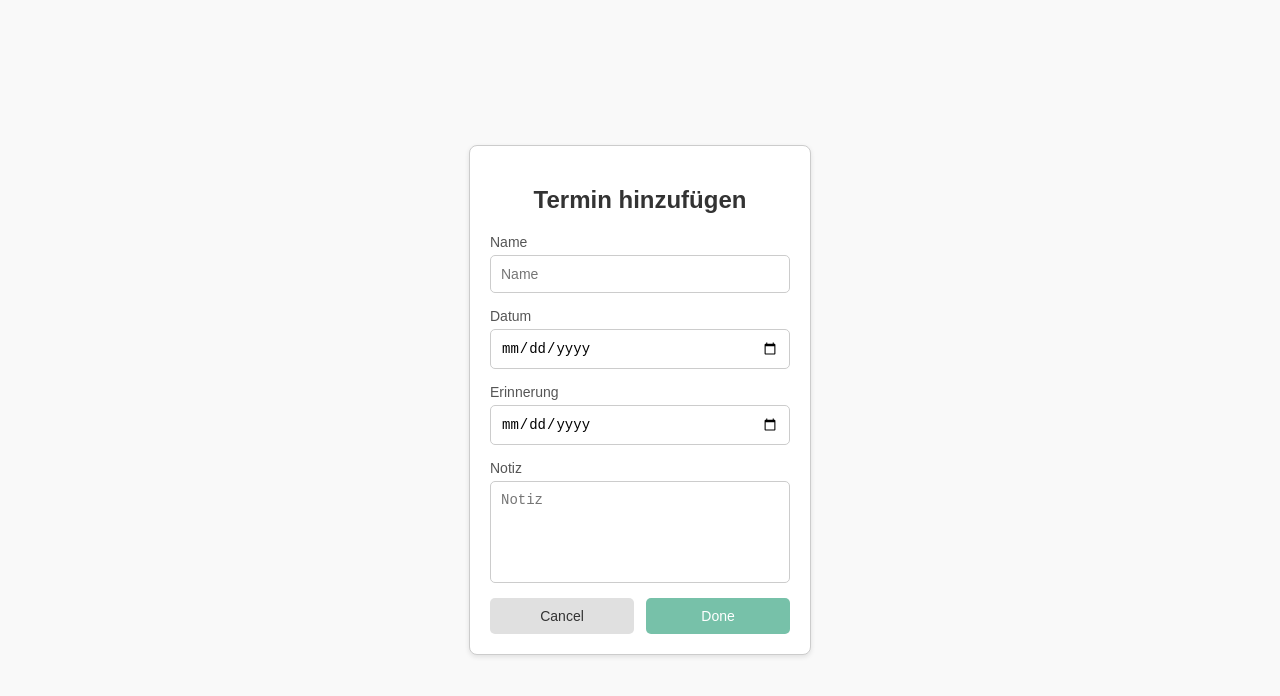
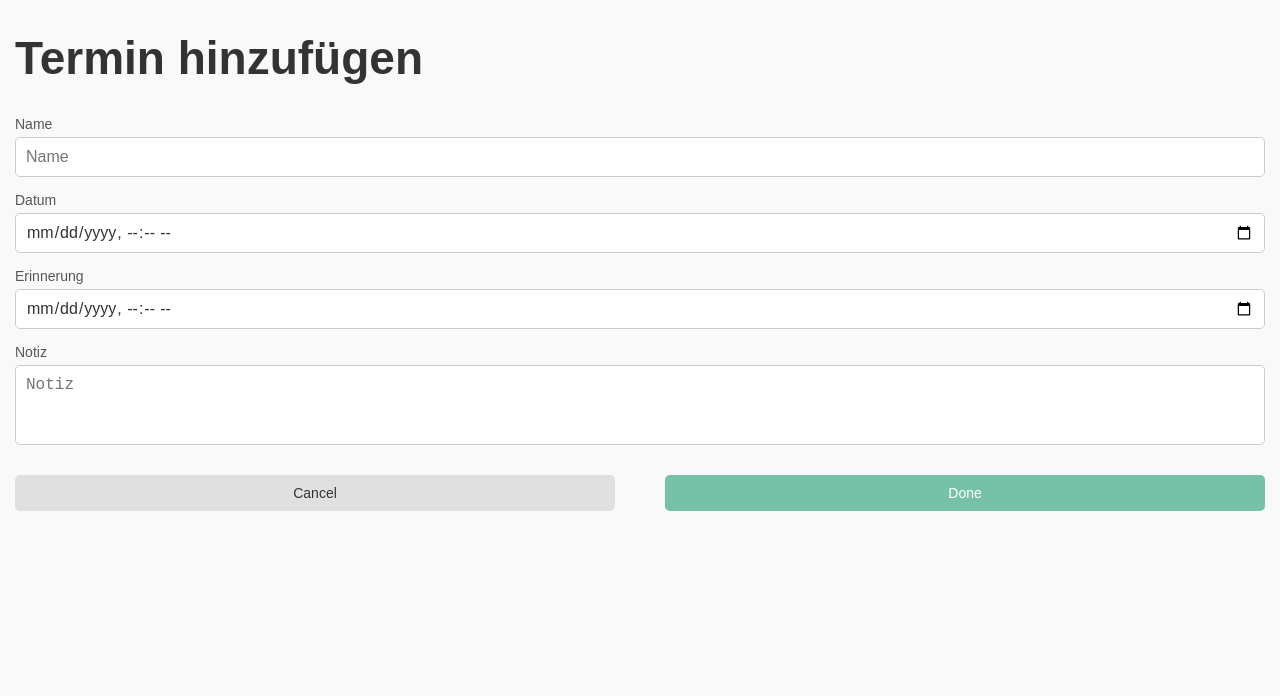
Before and after one commit to jakemoes/Pet-Tracker, a plain HTML site: page PWA/addAppointment.html in a window 1280 px wide. Drawn offline with Linux system fonts and the light colour scheme.

Commit message:
design changes for addAppointment

```diff
--- a/PWA/addAppointment.css
+++ b/PWA/addAppointment.css
@@ -1,31 +1,43 @@
 body {
     font-family: Arial, sans-serif;
+    margin: 0;
+    padding: 0;
     background-color: #f9f9f9;
-    margin: 0;
-    display: flex;
-    justify-content: center;
-    align-items: center;
-    height: 100vh;
+    width: 100%;
+    overflow: hidden;
 }
 
-.form-container {
-    background-color: #ffffff;
-    border: 1px solid #ccc;
-    border-radius: 8px;
-    padding: 20px;
-    width: 300px;
-    box-shadow: 0 2px 5px rgba(0, 0, 0, 0.1);
+.container {
+    max-width: 100%;
+    max-height: 100%;
+    margin-top: 15px;
+    margin-right: 15px;
+    margin-left: 15px;
 }
 
-h2 {
-    text-align: center;
+header {
+    display: flex;
+    justify-content: space-between;
+    align-items: center;
+}
+
+h1 {
+
+    position: relative;
+    font-size: 46px;
+    text-align: left;
+    margin-left: 15px;
     color: #333;
-    margin-bottom: 20px;
+
 }
 
 form {
     display: flex;
     flex-direction: column;
+    width: 100%; /* Form nimmt die volle Breite der Webseite ein */
+    padding: 0 15px; /* 15px Abstand an beiden Seiten */
+    box-sizing: border-box; /* Padding wird in der Breitenberechnung berücksichtigt */
+    max-width: 100%; /* Verhindert, dass das Formular breiter als der Bildschirm wird */
 }
 
 label {
@@ -35,11 +47,13 @@ label {
 }
 
 input, textarea {
-    margin-bottom: 15px;
+    margin-bottom: 15px; /* Abstand zwischen den Eingabefeldern */
     padding: 10px;
     border: 1px solid #ccc;
     border-radius: 5px;
-    font-size: 14px;
+    font-size: 16px;
+    width: 100%; /* Eingabefelder und Textarea nehmen die volle Breite des Formulars ein */
+    box-sizing: border-box; /* Padding und Border werden in der Breitenberechnung berücksichtigt */
 }
 
 textarea {
@@ -47,9 +61,34 @@ textarea {
     height: 80px;
 }
 
+input[type="datetime-local"] {
+    font-family: Arial, sans-serif; /* Einheitliche Schriftart */
+    font-size: 16px; /* Schriftgröße */
+    color: #333; /* Textfarbe */
+    background-color: #FFF; /* Hintergrundfarbe */
+    border: 1px solid #ccc; /* Rahmen */
+    border-radius: 5px; /* Abgerundete Ecken */
+    padding: 10px; /* Innenabstand */
+    box-sizing: border-box; /* Verhindert Überschreiten der Breite */
+    width: 100%; /* Volle Breite */
+    max-width: 100%; /* Maximalbreite verhindern */
+    height: 40px;
+    appearance: none; /* Entfernt die native Darstellung */
+    text-align: left;
+}
+
+/* Anpassung für iOS Safari */
+input[type="date"]::-webkit-calendar-picker-indicator {
+    background: transparent; /* Hintergrund des Kalendersymbols */
+    color: #333; /* Farbe des Symbols (falls sichtbar) */
+    cursor: pointer; /* Cursor-Stil */
+}
+
 .button-container {
     display: flex;
     justify-content: space-between;
+    width: 100%; /* Container für Buttons nimmt die volle Breite des Formulars ein */
+    margin-top: 15px;
 }
 
 .cancel-btn, .done-btn {
@@ -58,7 +97,7 @@ textarea {
     padding: 10px 15px;
     font-size: 14px;
     cursor: pointer;
-    width: 48%;
+    width: 48%; /* Buttons nehmen jeweils 48% der Breite des Containers ein */
 }
 
 .cancel-btn {
--- a/PWA/addAppointment.html
+++ b/PWA/addAppointment.html
@@ -8,16 +8,16 @@
 </head>
 <body>
     <div class="form-container">
-        <h2>Termin hinzufügen</h2>
+        <h1>Termin hinzufügen</h1>
         <form>
             <label for="name">Name</label>
             <input type="text" id="name" name="name" placeholder="Name">
 
             <label for="datum">Datum</label>
-            <input type="date" id="datum" name="datum">
+            <input type="datetime-local" id="datum" name="datetime">
 
             <label for="erinnerung">Erinnerung</label>
-            <input type="date" id="erinnerung" name="erinnerung">
+            <input type="datetime-local" id="erinnerung" name="erinnerung">
 
             <label for="notiz">Notiz</label>
             <textarea id="notiz" name="notiz" placeholder="Notiz"></textarea>
--- a/PWA/appointment.css
+++ b/PWA/appointment.css
@@ -4,6 +4,7 @@ body {
     padding: 0;
     background-color: #f9f9f9;
     width: 100%;
+    overflow: hidden;
 }
 
 .container {
```
